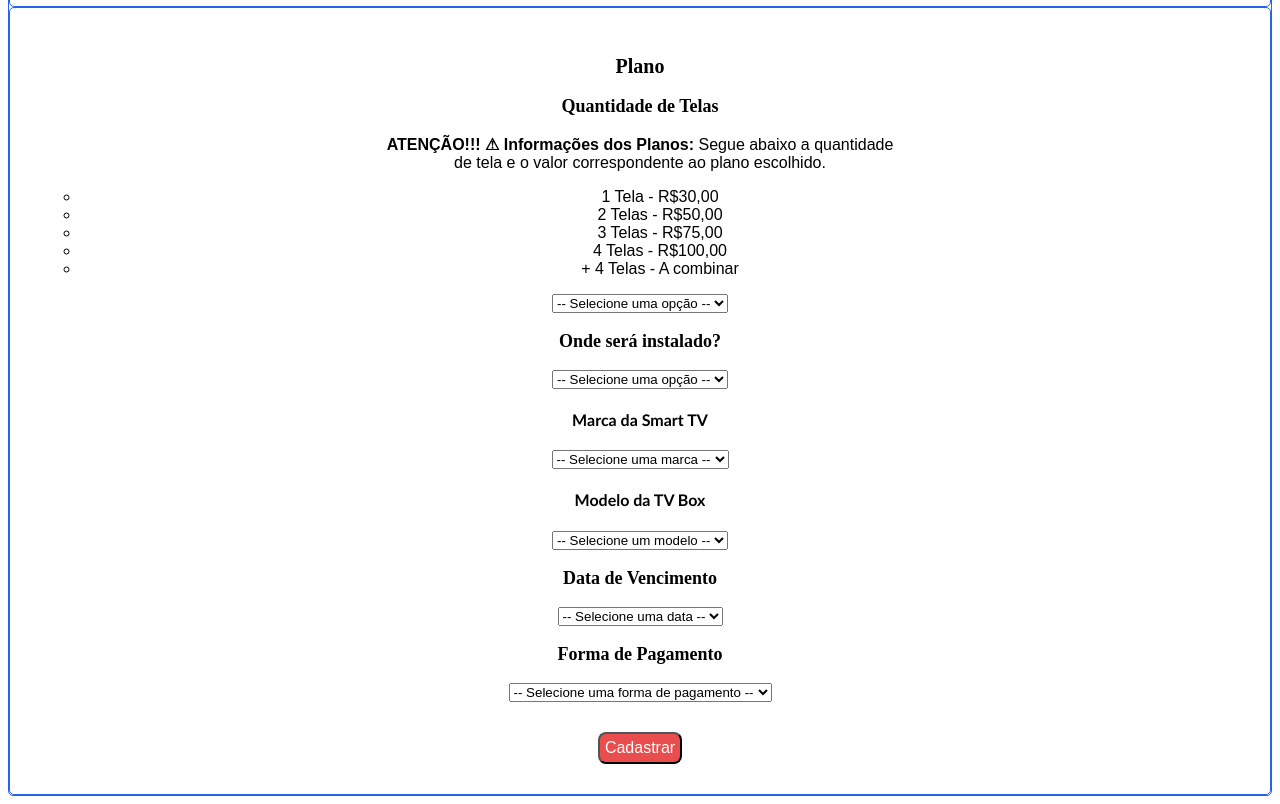
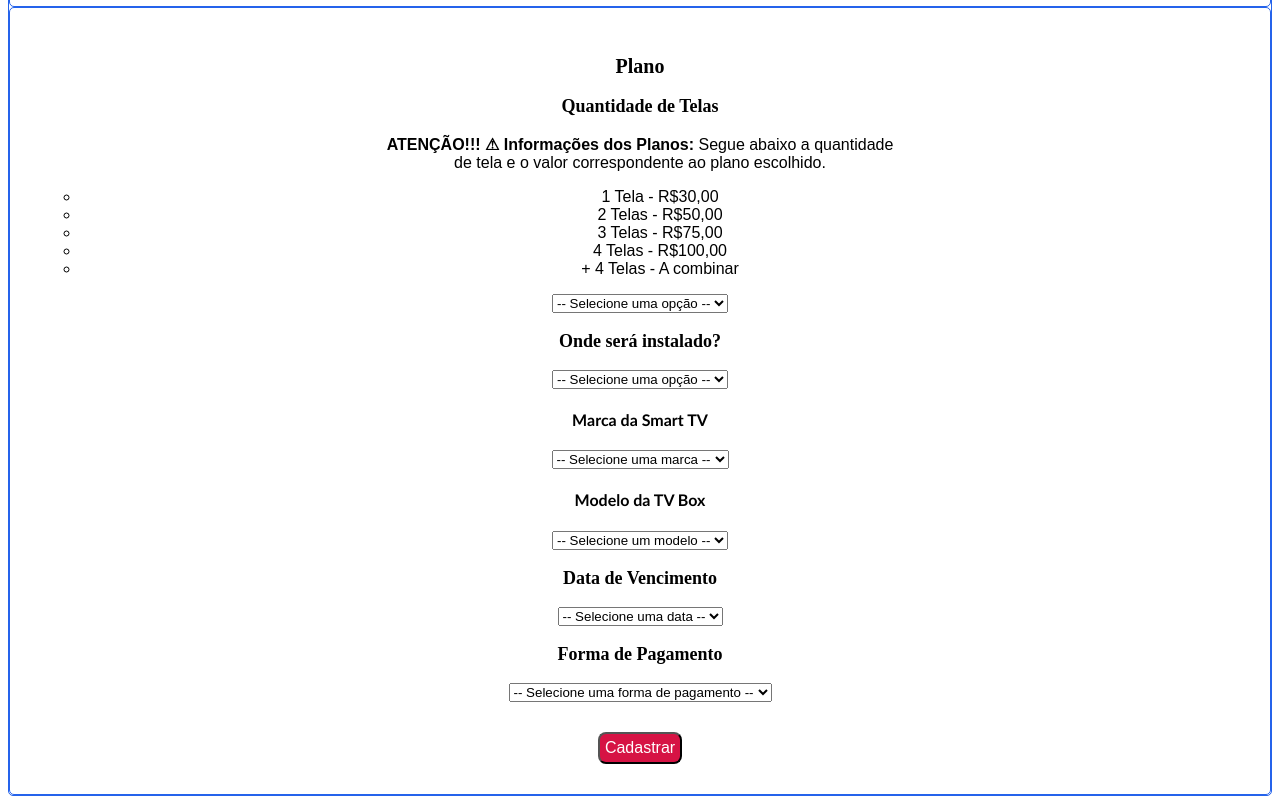
Before and after one commit to maxwellgeek/Portifolio-Profissional, a plain HTML site: page pagina-de-cadastro/index.html in a window 1280 px wide. Shown: the part 428-1232 px from the top of the page. Drawn offline with Linux system fonts and the light colour scheme.

Commit message:
Cor botão cadastrar

```diff
--- a/pagina-de-cadastro/style.css
+++ b/pagina-de-cadastro/style.css
@@ -49,7 +49,7 @@ body {
     border-radius: 5px;
 }
 #cadastrar {
-    background-color: #e94e4e;
+    background-color: #d61344;
     color: rgb(255, 255, 255);
     font-family: 'Montserrat SemiBold', sans-serif;
     text-decoration: none;
```
